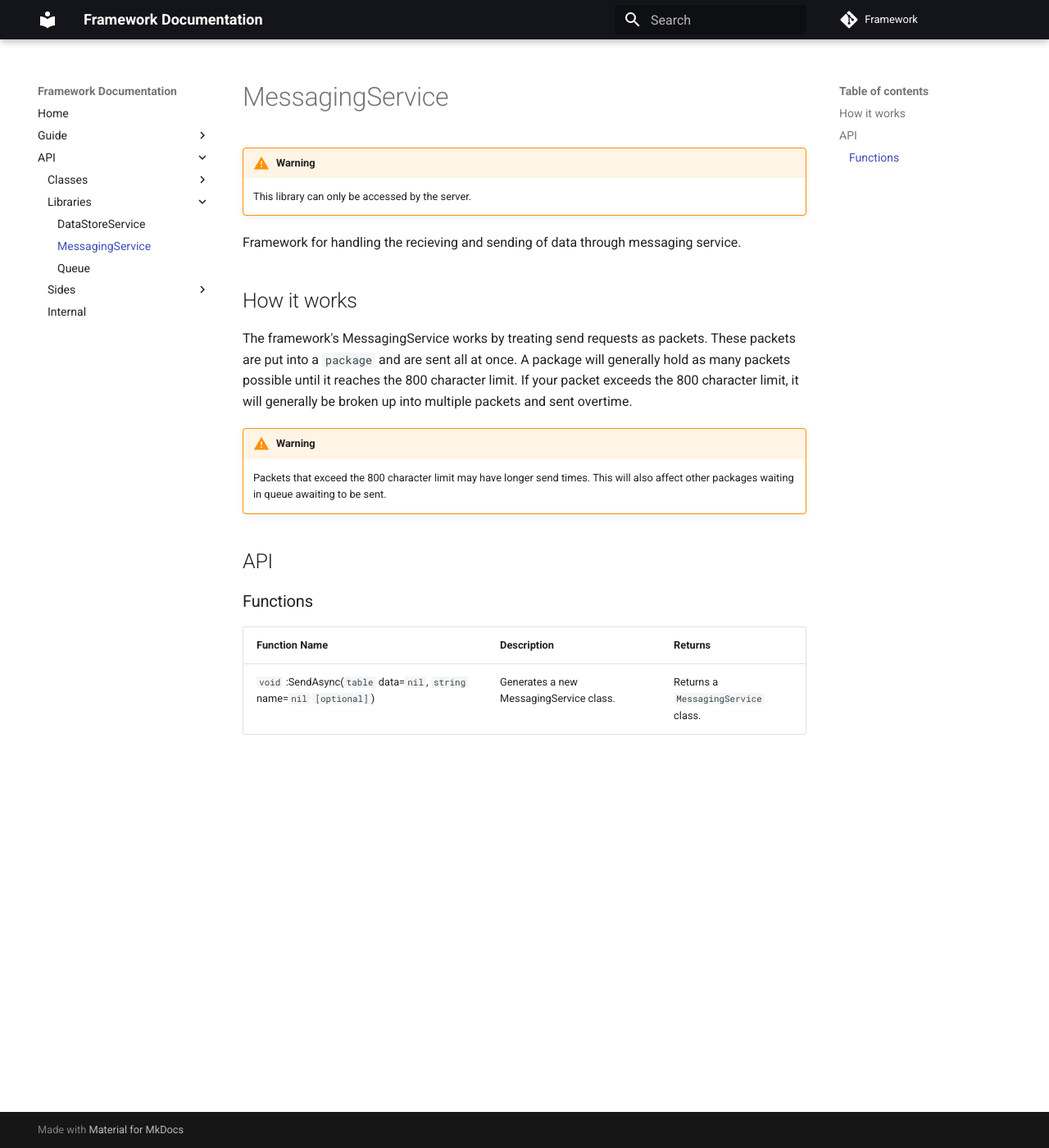
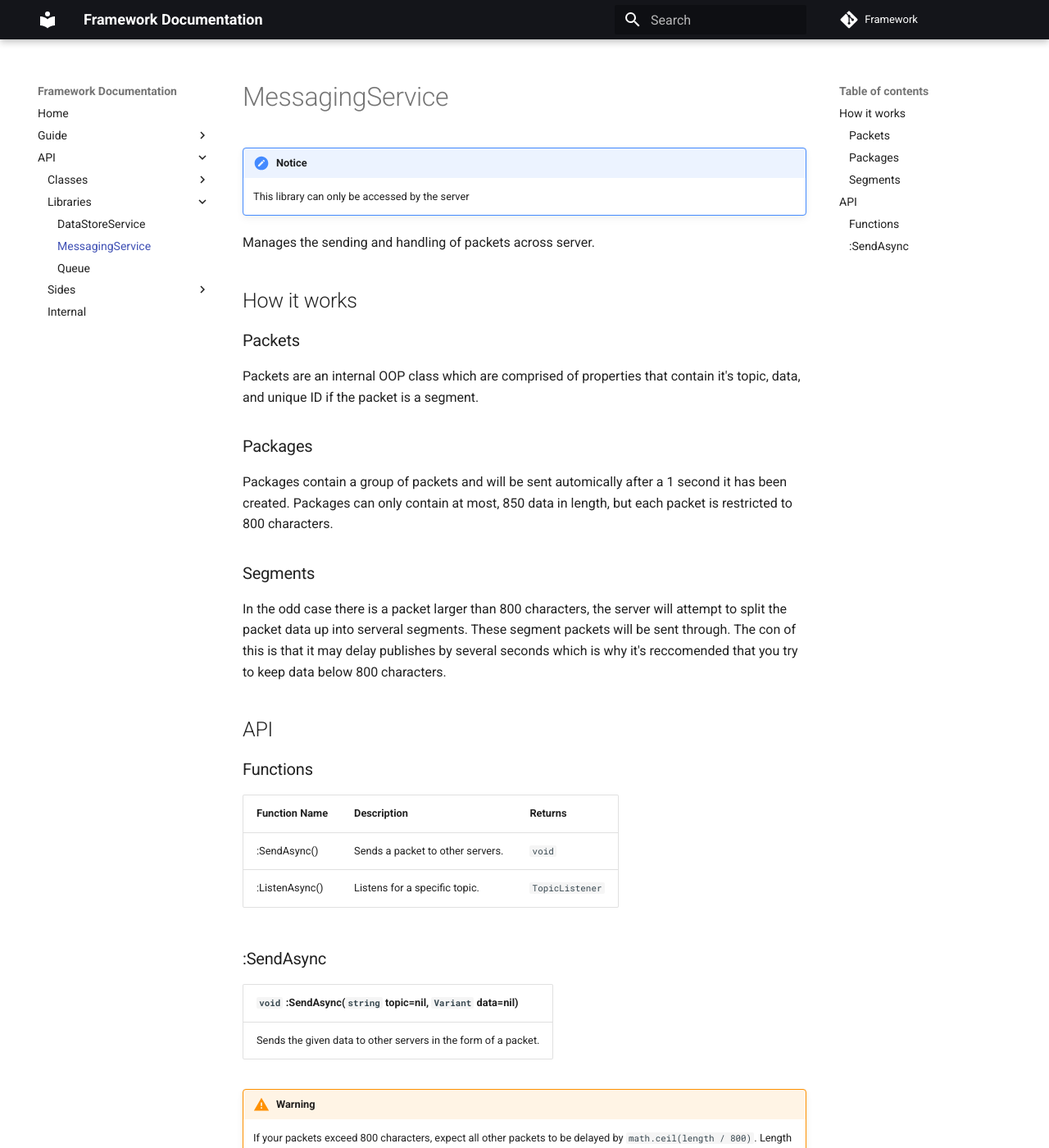
Before and after one commit to DontRevealMe/Framework, an MkDocs documentation site: the page built from docs/API/Libraries/MessagingService.md, in a window 1280 px wide and 1400 px high. Shown: the whole window at 82% size. Built offline with MkDocs 1.6.1 and Material for MkDocs 9.7.7, drawn with Linux system fonts in a browser that asks for light colours; comment, search, counter and statistics services are not loaded; old or Windows-style settings are respelled for this version of MkDocs; some of the changed text lies outside the part shown.

Commit message:
Updated docs

````diff
--- a/docs/API/Libraries/MessagingService.md
+++ b/docs/API/Libraries/MessagingService.md
@@ -1,17 +1,24 @@
 # MessagingService
 
-!!! Warning
-    This library can only be accessed by the server.
+!!! Notice
+    This library can only be accessed by the server
 
-Framework for handling the recieving and sending of data through messaging service.
+Manages the sending and handling of packets across server.
 
 ## How it works
 
-The framework's MessagingService works by treating send requests as packets. These packets are put into a ```package``` and are sent all at once. A package will generally hold as many packets possible until it reaches the 800 character limit.
-If your packet exceeds the 800 character limit, it will generally be broken up into multiple packets and sent overtime.
+### Packets
 
-!!! Warning
-    Packets that exceed the 800 character limit may have longer send times. This will also affect other packages waiting in queue awaiting to be sent.
+Packets are an internal OOP class which are comprised of properties that contain it's topic, data, and unique ID if the packet is a segment.
+
+### Packages
+
+Packages contain a group of packets and will be sent automically after a 1 second it has been created. Packages can only contain at most, 850 data in length, but each packet is restricted to 800 characters.
+
+### Segments
+
+In the odd case there is a packet larger than 800 characters, the server will attempt to split the packet data up into serveral segments. These segment packets will be sent through.
+The con of this is that it may delay publishes by several seconds which is why it's reccomended that you try to keep data below 800 characters.
 
 ## API
 
@@ -19,4 +26,14 @@ If your packet exceeds the 800 character limit, it will generally be broken up i
 
 | Function Name | Description | Returns |
 |---------------|-------------|---------|
-| ```void``` :SendAsync(```table``` data=```nil```, ```string``` name=```nil``` ```[optional]```) | Generates a new MessagingService class. | Returns a ```MessagingService``` class. |
+| :SendAsync() | Sends a packet to other servers. | ``void`` |
+| :ListenAsync() | Listens for a specific topic. | ``TopicListener`` |
+
+### :SendAsync
+
+| ``void`` :SendAsync(``string`` topic=nil, ``Variant`` data=nil) |
+|----|
+| Sends the given data to other servers in the form of a packet. |
+
+!!! Warning
+    If your packets exceed 800 characters, expect all other packets to be delayed by ``math.ceil(length / 800)``. Length is calculate by using HttpService:JSONEncode().
````
Also changed, not shown: docs/API/Libraries/Queue.md (+1 -0 lines).
